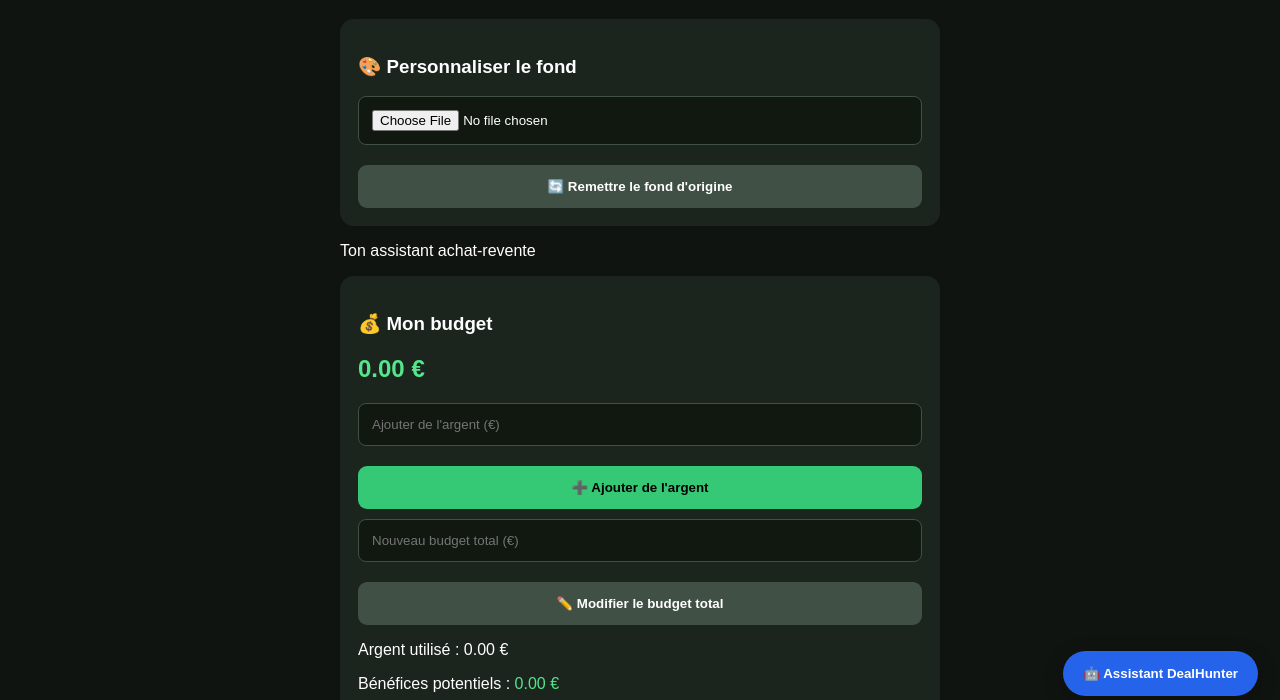
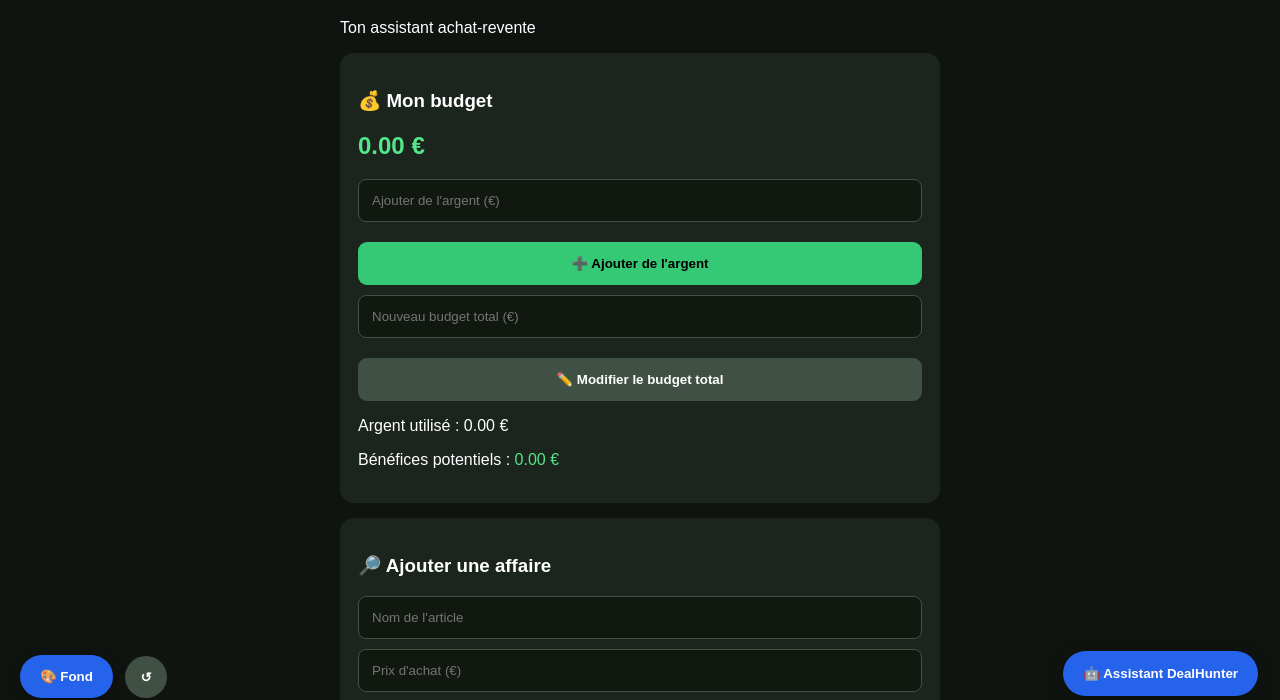
Before and after one commit to Over-141/dealhunter, a plain HTML site: page index.html in a window 1280 px wide. Shown: the part 82-782 px from the top of the page. Drawn offline with Linux system fonts and the light colour scheme.

Commit message:
Update index.html

```diff
--- a/index.html
+++ b/index.html
@@ -79,19 +79,46 @@ button {
   margin:0;
   box-sizing:border-box;
 }
+  #backgroundButton {
+  position:fixed;
+  bottom:20px;
+  left:20px;
+  width:auto;
+  padding:14px 20px;
+  border-radius:30px;
+  background:#2563eb;
+  color:white;
+  z-index:9999;
+  box-shadow:0 4px 15px #0005;
+}
+
+#resetBackgroundButton {
+  position:fixed;
+  bottom:20px;
+  left:125px;
+  width:42px;
+  height:42px;
+  padding:0;
+  border-radius:50%;
+  background:#405044;
+  color:white;
+  z-index:9999;
+}
 </style>
 </head>
 
 <body>
 
 <h1>⚡ DealHunter</h1>
-  <div class="card">
-  <h3>🎨 Personnaliser le fond</h3>
-  <input type="file" id="backgroundInput" accept="image/*">
-  <button onclick="resetBackground()" class="secondary">
-    🔄 Remettre le fond d'origine
-  </button>
-</div>
+  <input type="file" id="backgroundInput" accept="image/*" style="display:none">
+
+<button id="backgroundButton" onclick="document.getElementById('backgroundInput').click()">
+  🎨 Fond
+</button>
+
+<button id="resetBackgroundButton" onclick="resetBackground()">
+  ↺
+</button>
 <p>Ton assistant achat-revente</p>
 
 <div class="card">
```
